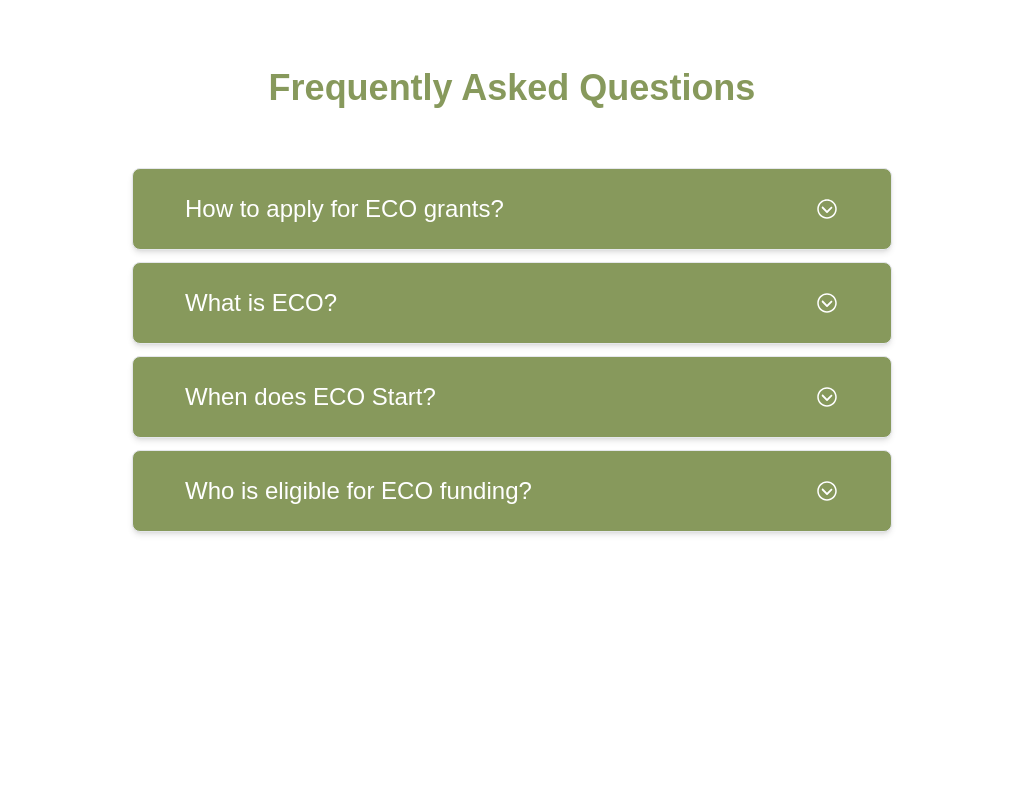
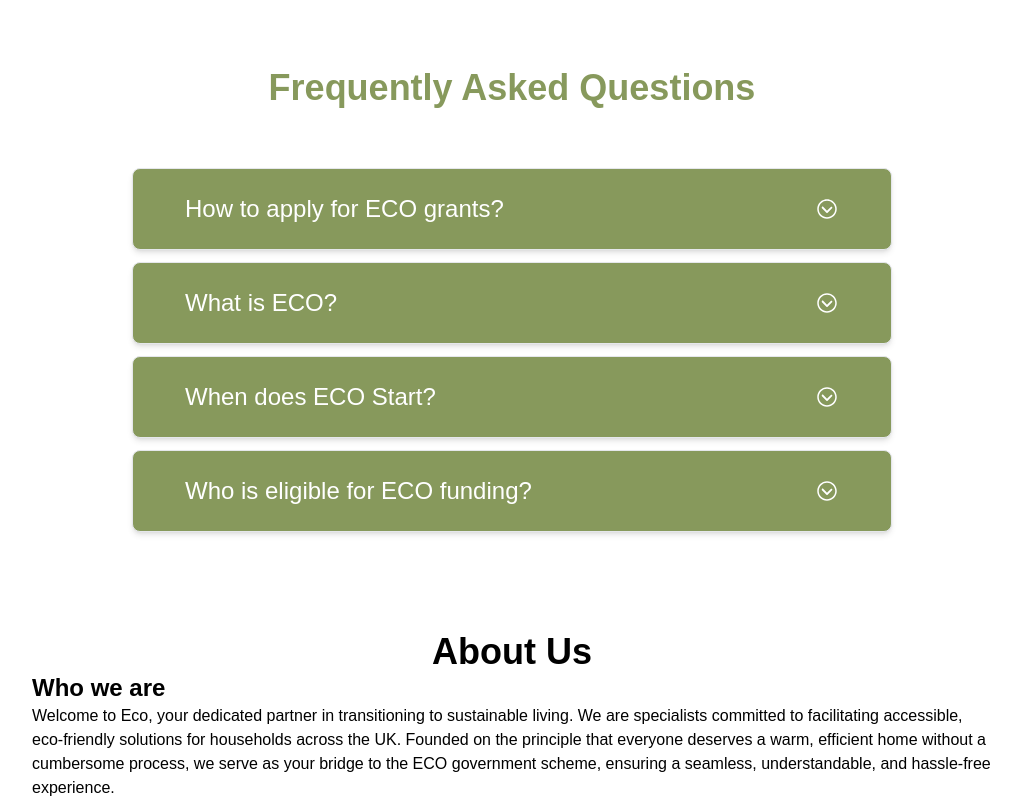
Before and after one commit to UzairChaudhary/Green-Harbour, a Next.js app: page / in a window 1280 px wide. Shown: the part 4369-5169 px from the top of the page, without its empty margins (128-1149 px from the left). Before the commit the page ends 4921 px from the top, so only its background shows below. Built offline with nearby package versions, Linux system fonts and the light colour scheme.

Commit message:
added about us section

```diff
--- /dev/null
+++ b/components/LandingPage/aboutus.js
@@ -0,0 +1,11 @@
+import React from 'react'
+
+export default function Aboutus() {
+  return (
+    <div className='flex font-proxima-nova flex-col mx-40 mt-20'>
+        <h1 className='text-4xl flex justify-center font-extrabold '>About Us</h1>
+        <h1 className='text-2xl font-bold'>Who we are</h1>
+        <p className='text-base'>Welcome to Eco, your dedicated partner in transitioning to sustainable living. We are specialists committed to facilitating accessible, eco-friendly solutions for households across the UK. Founded on the principle that everyone deserves a warm, efficient home without a cumbersome process, we serve as your bridge to the ECO government scheme, ensuring a seamless, understandable, and hassle-free experience.</p>
+    </div>
+  )
+}
--- a/src/app/page.js
+++ b/src/app/page.js
@@ -7,6 +7,7 @@ import Benefits from '../../components/LandingPage/Benefits'
 import Upgrades from '../../components/LandingPage/Upgrades'
 import Working from '../../components/LandingPage/Working'
 import FAQ from '../../components/LandingPage/FAQ'
+import Aboutus from '../../components/LandingPage/aboutus'
 
 export default function Home() {
   return (
@@ -17,6 +18,7 @@ export default function Home() {
       <Upgrades/>
       <Working/>
       <FAQ/>
+      <Aboutus/>
     </div>
   )
 }
```
